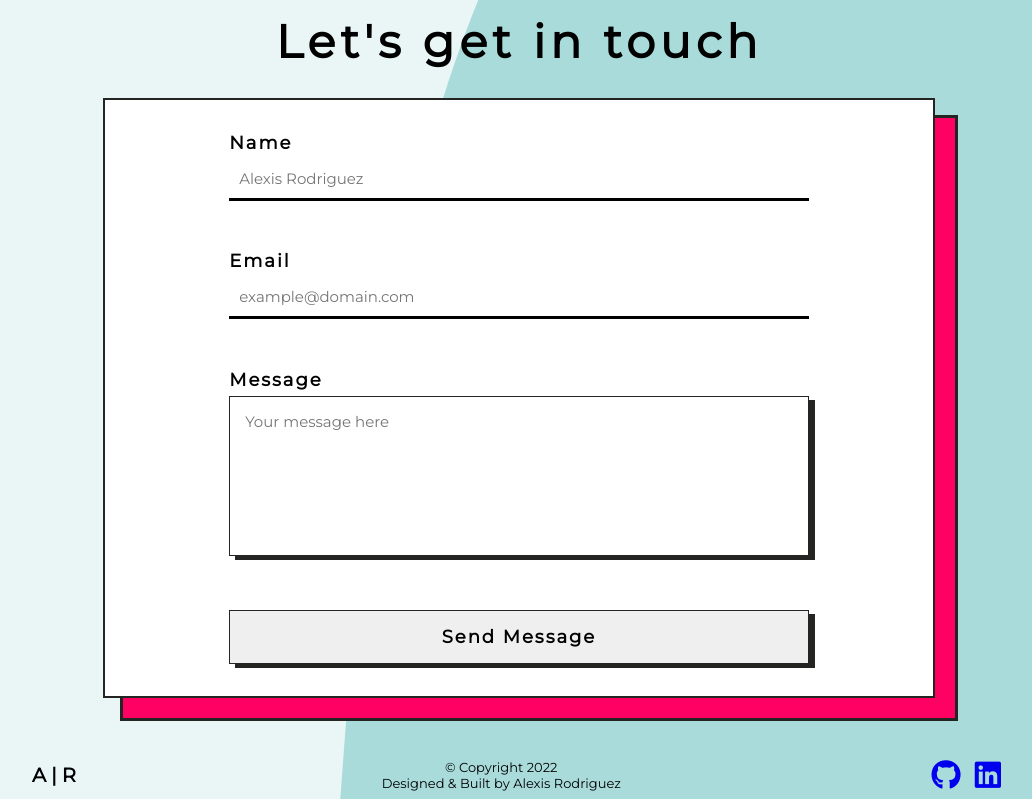
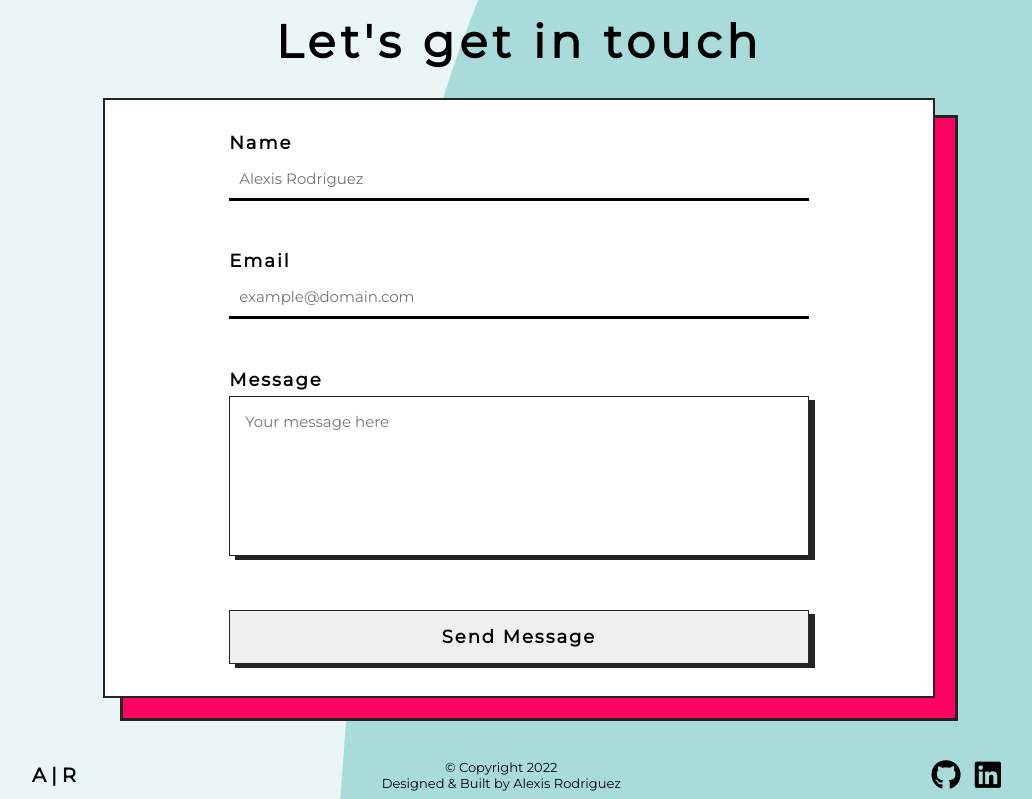
Before and after one commit to AlexisRodriguezCS/AlexisRodriguezCS.github.io, a plain HTML site: page index.html in a window 1280 px wide. Shown: the part 2126-2925 px from the top of the page, without its empty margins (121-1153 px from the left). Drawn offline with Linux system fonts and the light colour scheme.

Commit message:
Update style.css

```diff
--- a/style.css
+++ b/style.css
@@ -17,6 +17,11 @@ a {
   -webkit-appearance: none;
   -moz-appearance: none;
   border-radius: 0;
+}
+
+i,
+a {
+  color: #000;
 }
 
 i:visited,
```
